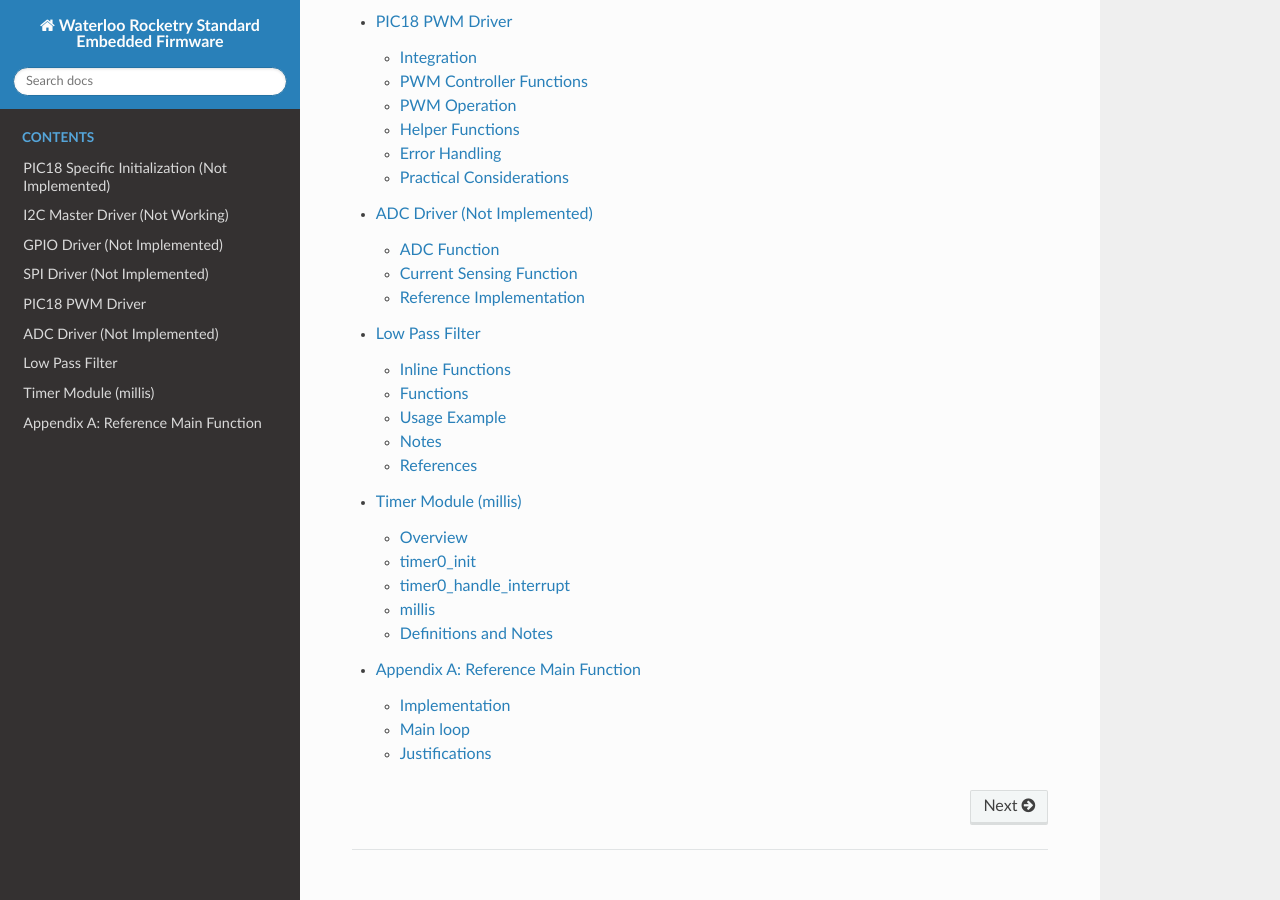
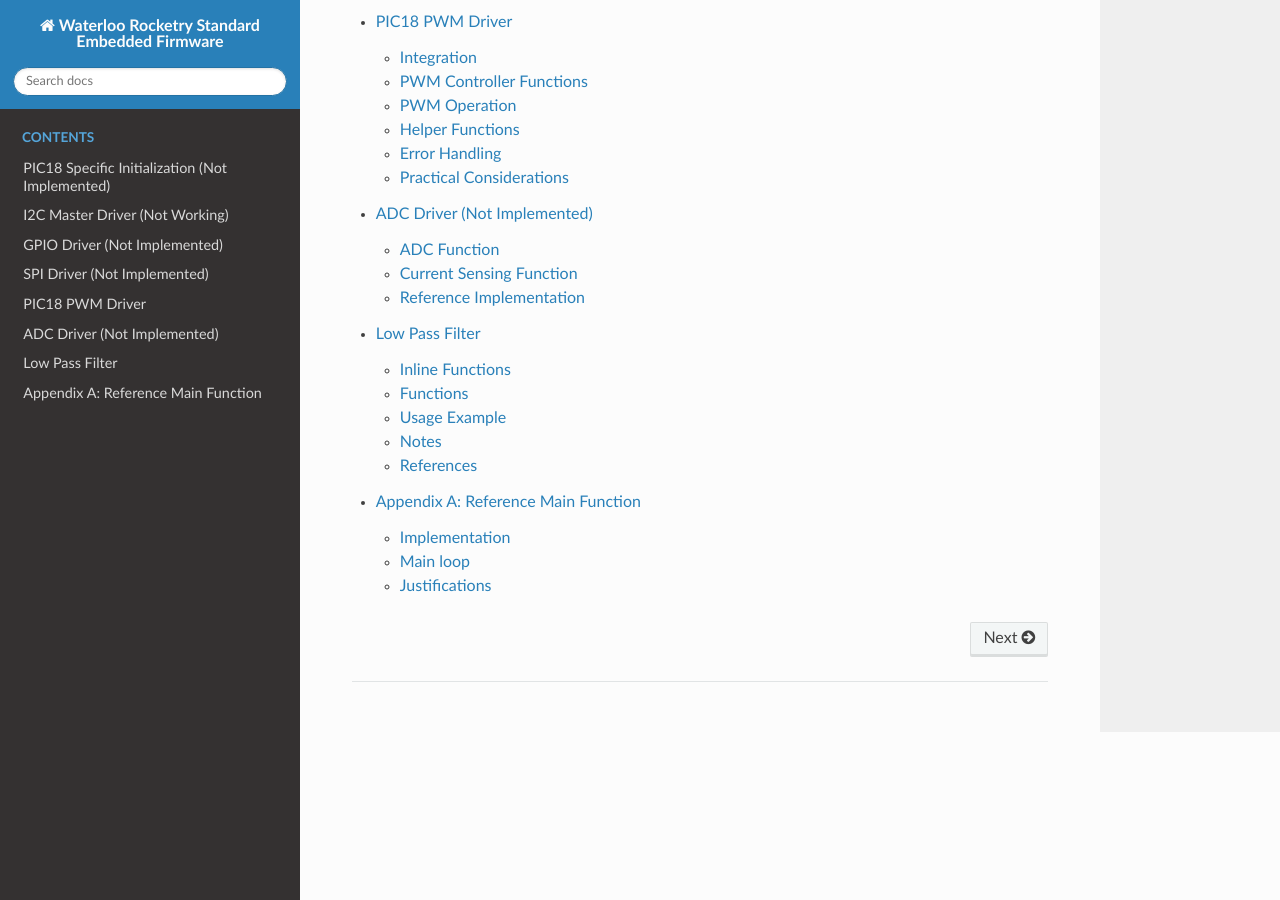
Before and after one commit to waterloo-rocketry/rocketlib, a Sphinx documentation site: the page built from doc/index.rst, in a window 1280 px wide and 900 px high, scrolled down 654 px. Built offline with Sphinx 7.4.7 and the Read the Docs theme 3.1.0, drawn with Linux system fonts in a browser that asks for light colours; some of the changed lines change nothing that is shown.

Commit message:
Migrate pic18 timer doc to doxygen

```diff
--- a/doc/index.rst
+++ b/doc/index.rst
@@ -14,6 +14,5 @@
    pwm_driver.rst
    adc_driver.rst
    low_pass_filter.rst
-   millis.rst
 
    main_func.rst
--- a/doc/millis.rst
+++ /dev/null
@@ -1,46 +0,0 @@
-Timer Module (millis)
-=====================
-
-Overview
---------
-This module provides basic timer functionalities, such as initializing Timer0, handling interrupts, and tracking milliseconds since the timer was started.
-
-.. _timer0_init:
-
-timer0_init
------------
-Initializes Timer0 for time tracking. This function must be called before using any other timer-related functionality.
-
-- Enables Timer0 interrupt.
-- Sets the timer to 8-bit mode.
-- Driven by a 500 kHz clock.
-- Ensures the timer is synchronized to the system clock.
-
-.. code-block:: c
-
-   void timer0_init(void);
-
-.. _timer0_handle_interrupt:
-
-timer0_handle_interrupt
-------------------------
-This function should be called from the main Interrupt Service Routine (ISR) whenever the Timer0 interrupt is triggered. It updates the internal time counter. Note that this function does **not** clear the interrupt flag (`PIR3bits.TMR0IF`); this must be done at the ISR level.
-
-.. code-block:: c
-
-   void timer0_handle_interrupt(void);
-
-.. _millis:
-
-millis
-------
-Returns the number of milliseconds since `timer0_init()` was called. This is a safe function that disables interrupts momentarily to return a consistent value.
-
-.. code-block:: c
-
-   uint32_t millis(void);
-
-Definitions and Notes
----------------------
-- **ISR Responsibility**: The function `timer0_handle_interrupt()` does not clear the Timer0 interrupt flag. This is the responsibility of the top-level ISR.
-- **Time Precision**: The module keeps track of milliseconds, and the value returned by `millis()` reflects the time passed since the timer was initialized.
```
Also changed, not shown: 1 other file.
